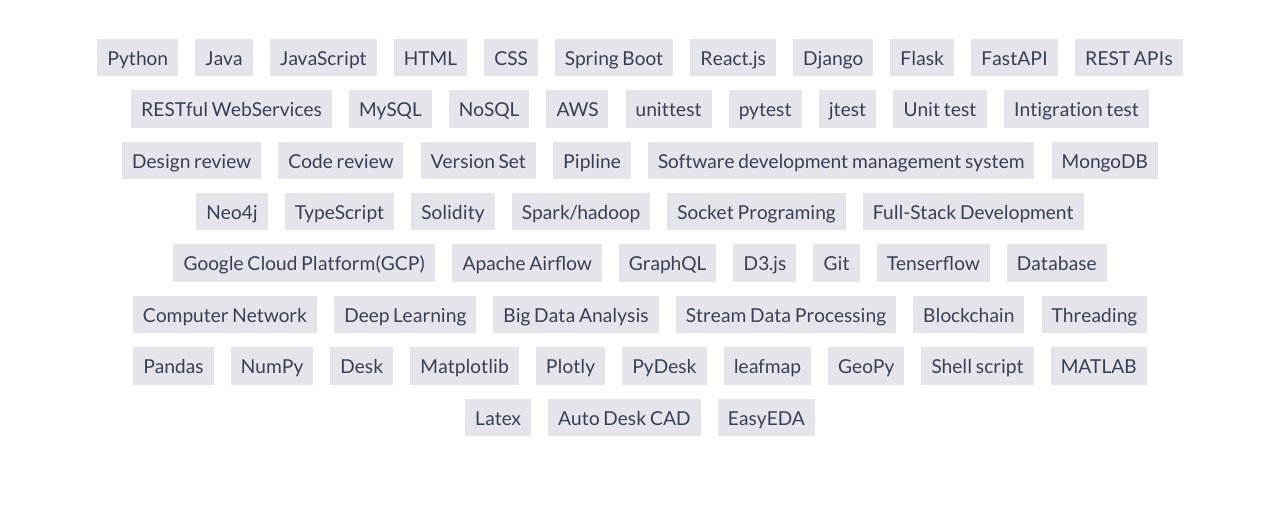
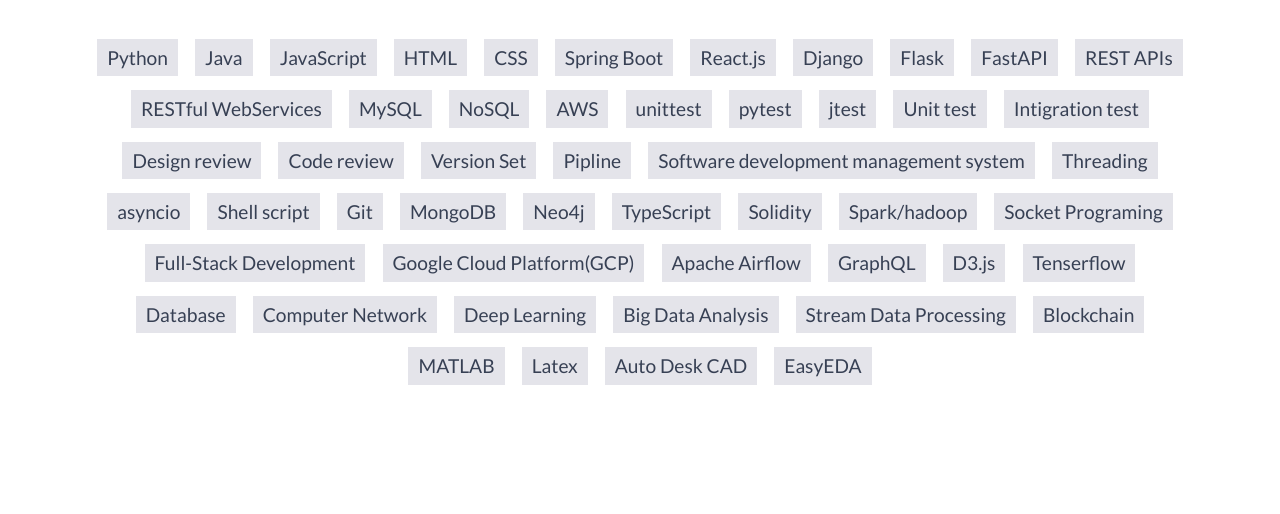
Before and after one commit to Yutao-Zhou/CV, a website: page index.html in a window 1280 px wide. Shown: the part 614-1128 px from the top of the page. Drawn offline with nearby package versions, Linux system fonts and the light colour scheme; no server answers.

Commit message:
Update index.html

```diff
--- a/index.html
+++ b/index.html
@@ -90,6 +90,10 @@
             <li>Version Set</li>
             <li>Pipline</li>
             <li>Software development management system</li>
+            <li>Threading</li>
+            <li>asyncio</li>
+            <li>Shell script</li>
+            <li>Git</li>
             <li>MongoDB</li>
             <li>Neo4j</li>
             <li>TypeScript</li>
@@ -101,7 +105,6 @@
             <li>Apache Airflow</li>
             <li>GraphQL</li>
             <li>D3.js</li>
-            <li>Git</li>
             <li>Tenserflow</li>
             <li>Database</li>
             <li>Computer Network</li>
@@ -109,16 +112,6 @@
             <li>Big Data Analysis</li>
             <li>Stream Data Processing</li>
             <li>Blockchain</li>
-            <li>Threading</li>
-            <li>Pandas</li>
-            <li>NumPy</li>
-            <li>Desk</li>
-            <li>Matplotlib</li>
-            <li>Plotly</li>
-            <li>PyDesk</li>
-            <li>leafmap</li>
-            <li>GeoPy</li>
-            <li>Shell script</li>
             <li>MATLAB</li>
             <li>Latex</li>
             <li>Auto Desk CAD</li>
```
